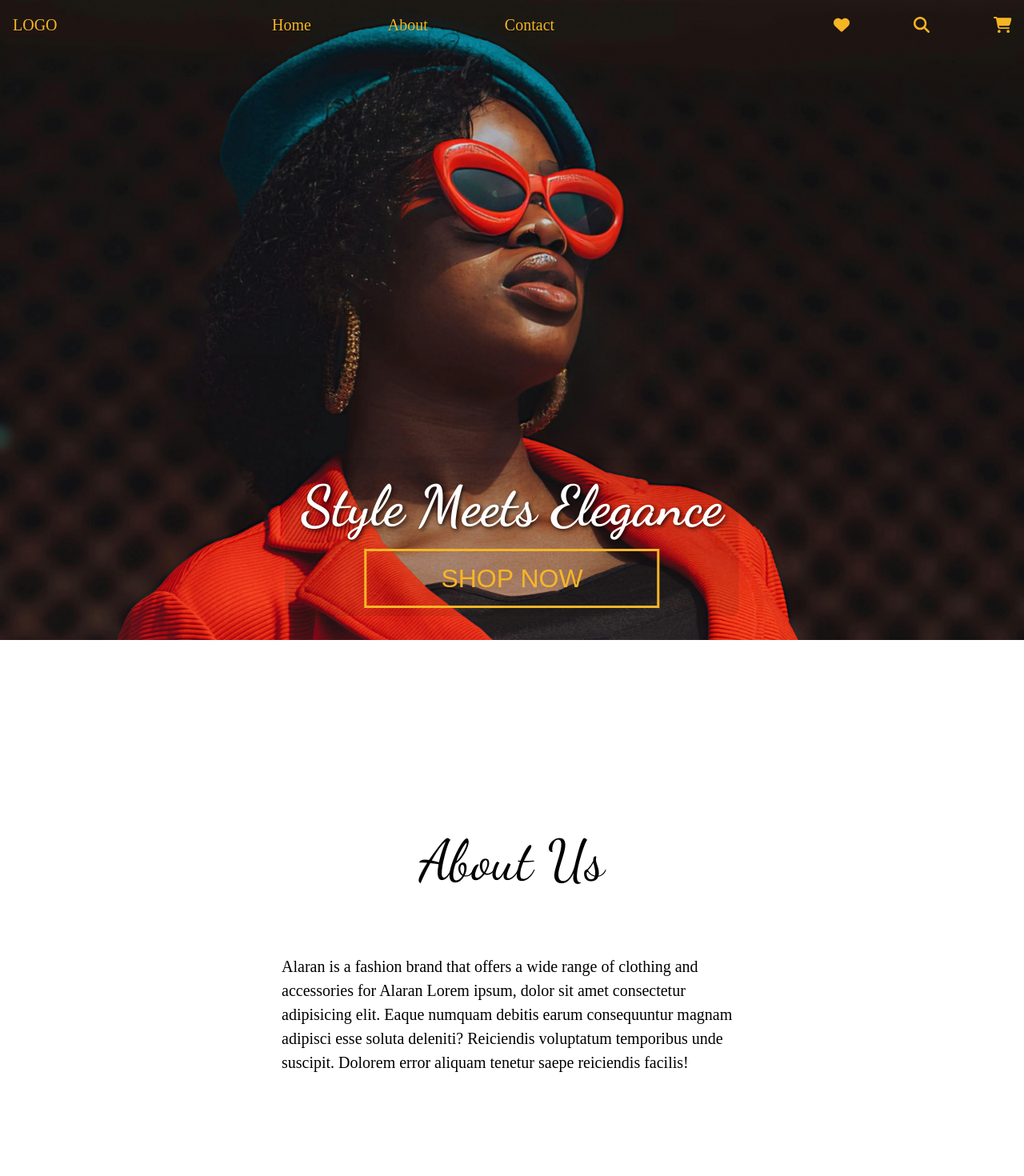
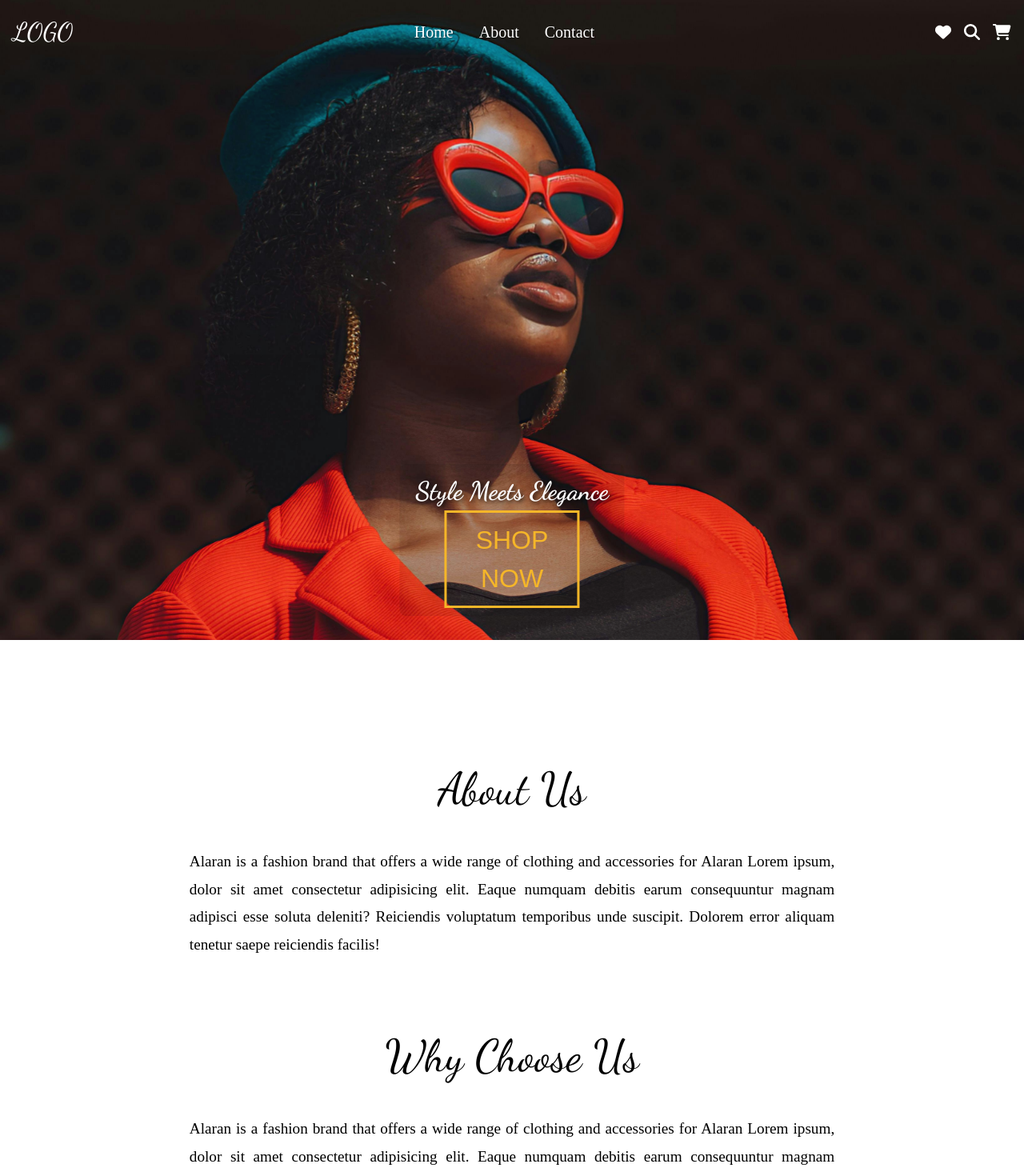
Before and after one commit to mrauthentik/Encanto, a React (Vite) app in the folder alaran/: page / in a window 1280 px wide. Shown: the top 1470 px of the page at 80% size. Built offline with nearby package versions, Linux system fonts and the light colour scheme; a web font is replaced by a local one.

Commit message:
feat: adjust main width for improved layout responsiveness

```diff
--- a/alaran/src/App.css
+++ b/alaran/src/App.css
@@ -4,6 +4,9 @@
 :root {
   --color-primary: #010101;
   --color-secondary: #F6B523;
+  --yellow: #FFCB04;
+  --burnt-orange: #F5821F;
+  --dark:#58574B;
   --big-text: "Bodoni Moda SC", serif;
   --medium-text: "GFS Didot", serif;
   --fancy: "Dancing Script",serif;
@@ -17,39 +20,93 @@
 
 }
 
-
-nav{
+/* NavBar Styles */
+nav {
   color: var(--color-secondary);
-  display: flex;
   font-size: 20px;
-  justify-content: space-between;
-  gap: 1rem;
-  align-items: center;
-  align-self: center;
-  text-align: center;
   font-family: var(--medium-text);
   width: 100%;
 }
-ul{
+
+.navbar-container {
   display: flex;
-  gap: 6rem;
+  justify-content: space-between;
+  align-items: center;
+}
+
+.logo {
+  font-family: var(--fancy);
+  font-size: 2rem;
+}
+
+.nav-items {
+  display: flex;
+  gap: 2rem;
   list-style-type: none;
   text-shadow: #0000005d 1px 1px 1px;
-  margin-left: 5rem;
-  font-weight: 100;
 }
-.icons{
+
+.icons {
   display: flex;
-  gap: 5rem;
+  gap: 1rem;
   font-size: 20px;
-  margin-left: 10rem;
 }
-.icons :hover{
+
+.icons :hover {
   color: tomato;
 }
-.icons :active{
+
+/* Desktop Nav Visibility */
+.desktop-nav {
+  display: flex;
+}
+
+.menu-icon {
+  display: none; /* Hidden by default (for desktop view) */
+  font-size: 1.5rem;
+  cursor: pointer;
+}
+
+/* Mobile Navigation */
+.mobile-nav {
+  display: flex;
+  flex-direction: column;
+  position: fixed;
+  top: 0;
+  left: 0;
+  background-color: rgba(0, 0, 0, 0.9);
+  width: 100%;
+  height: 100vh;
+  justify-content: center;
+  align-items: center;
+  gap: 2rem;
+  list-style: none;
+  z-index: 999;
+}
+
+.mobile-nav li {
+  color: var(--color-secondary);
+  font-size: 1.5rem;
+  font-family: var(--medium-text);
+  cursor: pointer;
+}
+
+.mobile-nav li:hover {
   color: tomato;
 }
+
+/* Responsive Styles */
+@media (max-width: 768px) {
+  .desktop-nav {
+    display: none; /* Hide desktop navigation */
+  }
+
+  .menu-icon {
+    display: block; /* Show menu icon */
+  }
+}
+
+
 
 /* Slider style */
 /* Slider Container: Fullscreen View */
@@ -109,32 +166,66 @@ img{
 }
 
 /* About US Page */
-section{
+/* General Section Styles */
+section {
   background-color: white;
   padding: 4rem;
 }
-section h2{
-  margin-top: 10rem;
- text-align: center;
-  font-size: 70px;
+
+section h2 {
+  margin-top: 5rem;
+  text-align: center;
+  font-size: 3.5rem; /* Adjust font size for better scalability */
   color: var(--color-primary);
   font-family: var(--fancy);
 }
-h2{
-  text-align: center;
-  font-size: 70px;
-  font-family: var(--fancy);
+
+/* Paragraph and Main Styles */
+main {
+  margin-top: 2rem;
 }
-main {
-  margin-top: 4rem;
-   p{
-    font-family: var(--medium-text);
-    font-size: 20px;
-    padding: 2rem auto;
-    width: 50%;
-    margin: auto;
-   }
+
+main p {
+  font-family: var(--medium-text);
+  font-size: 1.2rem;
+  line-height: 1.8; /* Improve readability */
+  text-align: justify; /* Better alignment for large text */
+  padding: 0;
+  width: 70%;
+  margin: 0 auto; /* Center content */
+  color: var(--color-primary);
 }
+
+/* Mobile-Responsive Styles */
+@media (max-width: 768px) {
+  section {
+    padding: 2rem;
+  }
+
+  section h2 {
+    font-size: 2.5rem; /* Smaller font size for mobile */
+    margin-top: 3rem;
+  }
+
+  main p {
+    width: 90%; /* Reduce width for smaller screens */
+    font-size: 1rem; /* Smaller text size */
+  }
+}
+
+/* Extra Small Devices (e.g., iPhones) */
+@media (max-width: 480px) {
+  section h2 {
+    font-size: 2rem;
+    margin-top: 2rem;
+  }
+
+  main p {
+    font-size: 0.9rem;
+    width: 95%; /* Almost full width */
+  }
+}
+
 .card{
   margin-top: 1rem;
 }
@@ -167,7 +258,7 @@ main {
   justify-content: space-between;
   margin-top: 5rem;
   gap: 20px;
-  width: 70%;
+  width: 80%;
   margin: auto;
 }
 .unisex .side {
--- a/alaran/src/components/NavBar.jsx
+++ b/alaran/src/components/NavBar.jsx
@@ -1,56 +1,89 @@
-import { useEffect } from 'react';
-import { motion, useAnimation } from 'framer-motion';
-import { FontAwesomeIcon } from '@fortawesome/react-fontawesome'
-import { faHeart, faSearch, faCartShopping } from '@fortawesome/free-solid-svg-icons'
+import { useState, useEffect } from "react";
+import { motion, useAnimation, AnimatePresence } from "framer-motion";
+import { FontAwesomeIcon } from "@fortawesome/react-fontawesome";
+import { faHeart, faSearch, faCartShopping, faBars, faTimes } from "@fortawesome/free-solid-svg-icons";
 
 const NavBar = () => {
   const controls = useAnimation();
+  const [isMobileMenuOpen, setIsMobileMenuOpen] = useState(false);
 
   useEffect(() => {
     const handleScroll = () => {
       if (window.scrollY > 50) {
         controls.start({
-          backgroundColor: 'rgba(0, 0, 0, 0.9)',
-          currentColor: 'rgba(255, 255, 255, 1)', // White text
+          backgroundColor: "rgba(0, 0, 0, 0.9)",
+          color: "rgba(255, 255, 255, 1)", // White text
           transition: { duration: 0.5 },
         });
       } else {
         controls.start({
-          backgroundColor: 'rgba(0, 0, 0, 0)',
+          backgroundColor: "rgba(0, 0, 0, 0)",
           transition: { duration: 0.3 },
         });
       }
     };
 
-    window.addEventListener('scroll', handleScroll);
-    return () => window.removeEventListener('scroll', handleScroll);
+    window.addEventListener("scroll", handleScroll);
+    return () => window.removeEventListener("scroll", handleScroll);
   }, [controls]);
+
+  const toggleMobileMenu = () => {
+    setIsMobileMenuOpen((prev) => !prev);
+  };
 
   return (
     <motion.nav
-      initial={{ backgroundColor: 'rgba(0, 0, 0, 0)' }}
+      initial={{ backgroundColor: "rgba(0, 0, 0, 0)" }}
       animate={controls}
       style={{
-        position: 'fixed',
+        position: "fixed",
         top: 0,
-        width: '100%',
-        padding: '1rem',
+        width: "100%",
+        padding: "1rem",
         zIndex: 1000,
       }}
     >
-      <nav>
+      <div className="navbar-container">
         <div className="logo">LOGO</div>
-        <ul>
+
+        {/* Desktop Navigation */}
+        <ul className="nav-items desktop-nav">
           <li>Home</li>
           <li>About</li>
           <li>Contact</li>
         </ul>
+
+        {/* Mobile Menu Icon */}
+        <FontAwesomeIcon
+          icon={isMobileMenuOpen ? faTimes : faBars}
+          className="menu-icon"
+          onClick={toggleMobileMenu}
+        />
+
+        {/* Icons */}
         <div className="icons">
           <FontAwesomeIcon icon={faHeart} />
           <FontAwesomeIcon icon={faSearch} />
           <FontAwesomeIcon icon={faCartShopping} />
         </div>
-      </nav>
+
+        {/* Mobile Navigation (Framer Motion) */}
+        <AnimatePresence>
+          {isMobileMenuOpen && (
+            <motion.ul
+              className="nav-items mobile-nav"
+              initial={{ x: "-100%" }}
+              animate={{ x: 0 }}
+              exit={{ x: "-100%" }}
+              transition={{ duration: 0.5 }}
+            >
+              <li onClick={toggleMobileMenu}>Home</li>
+              <li onClick={toggleMobileMenu}>About</li>
+              <li onClick={toggleMobileMenu}>Contact</li>
+            </motion.ul>
+          )}
+        </AnimatePresence>
+      </div>
     </motion.nav>
   );
 };
```
